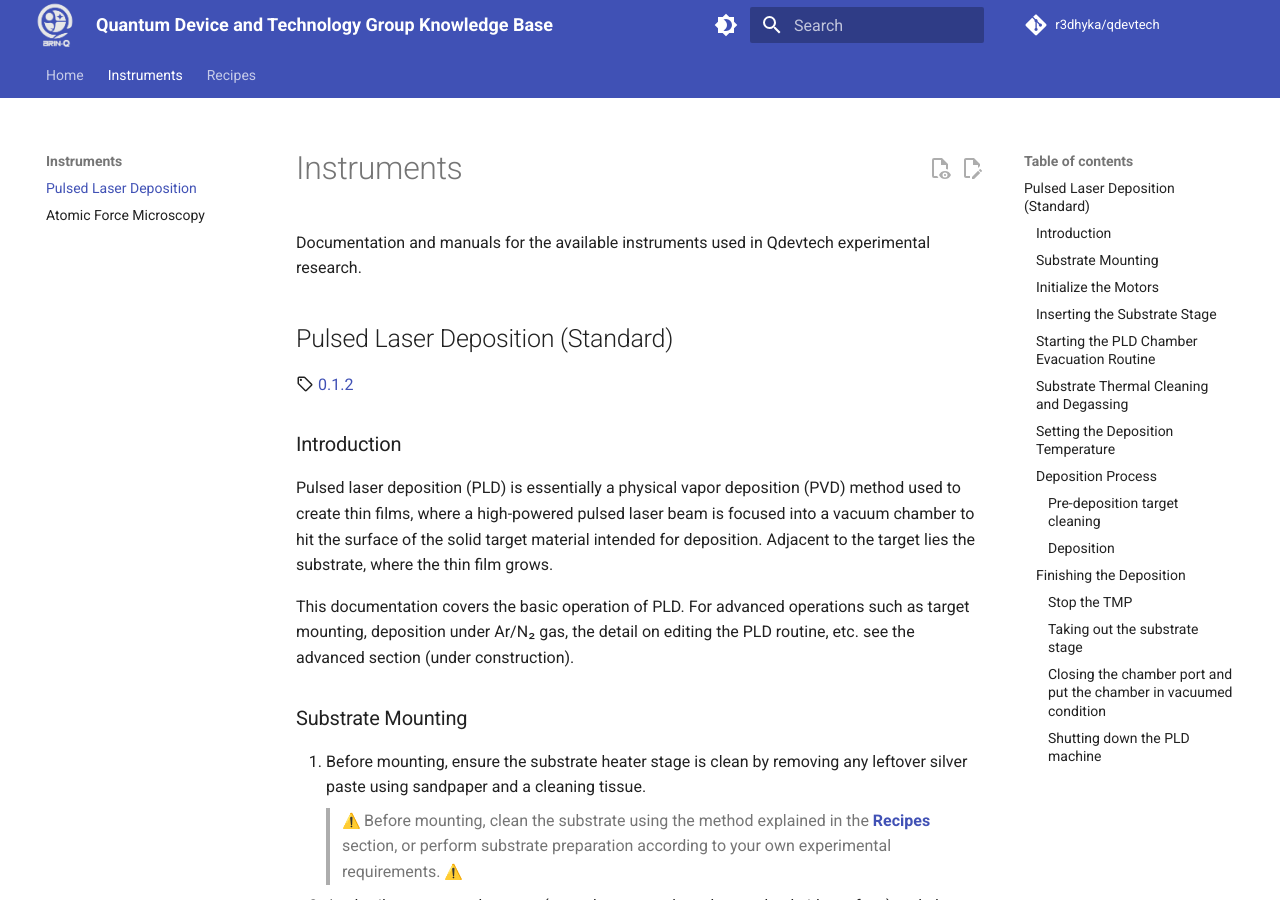
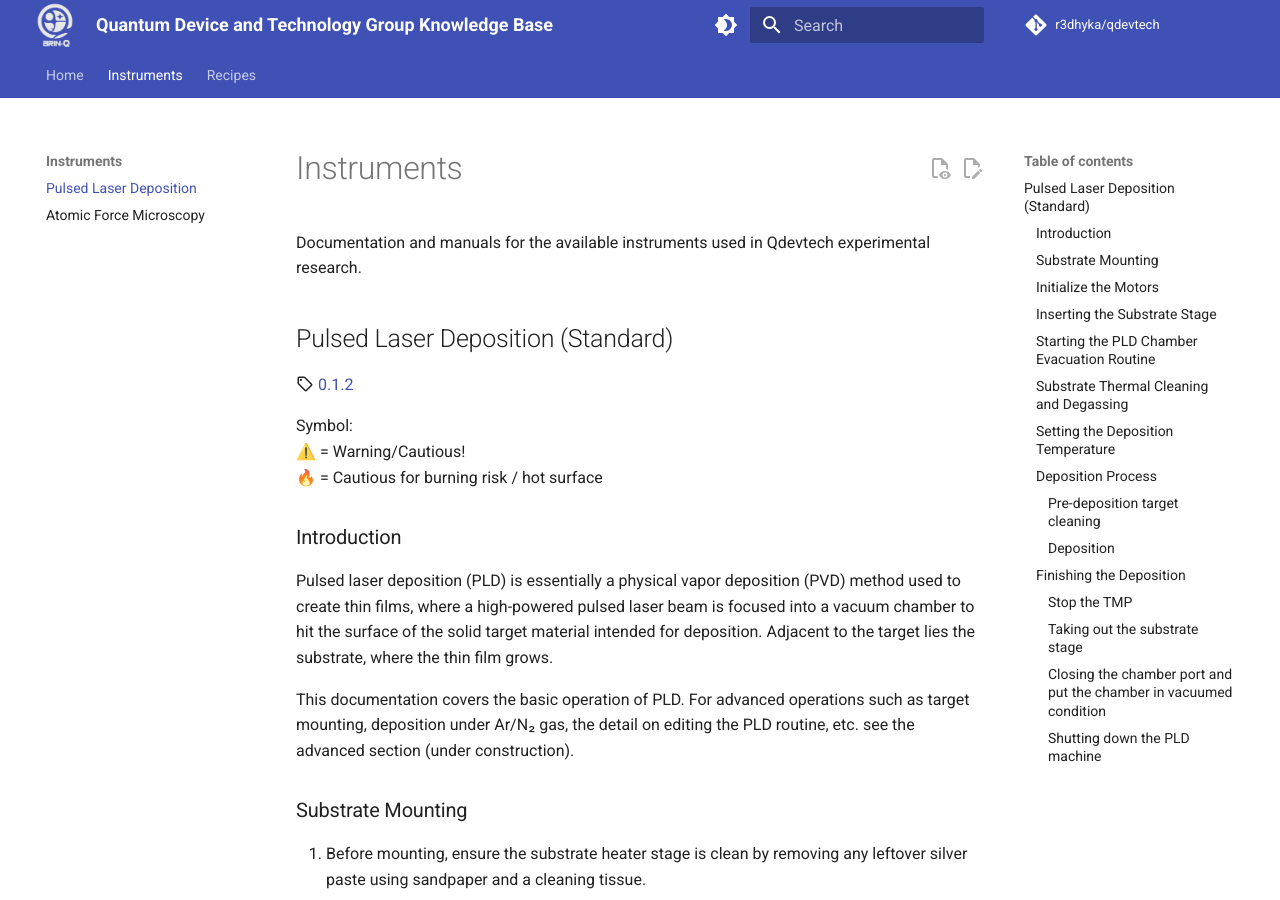
Before and after one commit to r3dhyka/qudev, an MkDocs documentation site: the page built from docs/instruments/pld.md, in a window 1280 px wide and 900 px high. Built offline with MkDocs 1.6.1 and Material for MkDocs 9.7.7, drawn with Linux system fonts in a browser that asks for light colours; emoji names are drawn with the system emoji font; comment, search, counter and statistics services are not loaded.

Commit message:
Update pld.md

```diff
--- a/docs/instruments/pld.md
+++ b/docs/instruments/pld.md
@@ -5,6 +5,10 @@ Documentation and manuals for the available instruments used in Qdevtech experim
 
 ## Pulsed Laser Deposition (Standard)
 :material-tag-outline:{ title="Minimum version" } [0.1.2](../changelog/index.md)
+
+Symbol:<br>
+⚠️ = Warning/Cautious!<br>
+🔥 = Cautious for burning risk / hot surface
 
 ### Introduction
 
```
